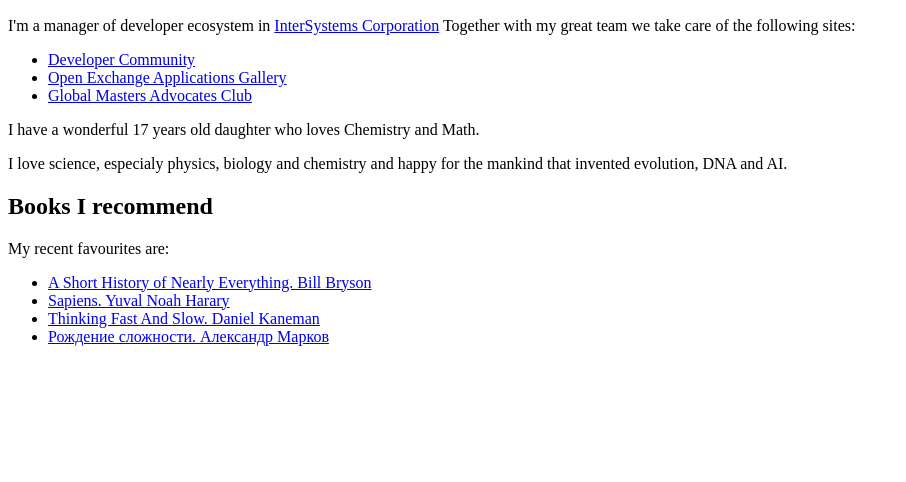
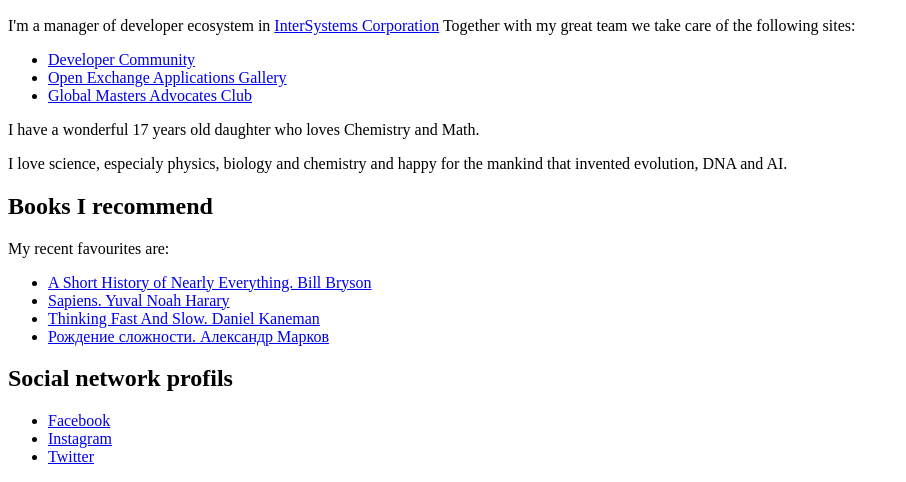
Before and after one commit to evshvarov/evsharov.github.io, a plain HTML site: page index.html in a window 1280 px wide. Shown: the part 434-916 px from the top of the page, without its empty margins (0-906 px from the left). Before the commit the page ends 800 px from the top, so only its background shows below. Drawn offline with Linux system fonts and the light colour scheme.

Commit message:
social networks added

```diff
--- a/index.html
+++ b/index.html
@@ -36,7 +36,7 @@
         </div>
         <div id="books">
             <h2>Books I recommend</h2>
-            My recent favourites are:
+            <p>My recent favourites are:</p>
             <ul>
                 <li><a href="https://www.amazon.com/Short-History-Nearly-Everything/dp/076790818X">A Short History of Nearly Everything. Bill Bryson</a></li>
                 <li><a href="https://www.amazon.com/Sapiens-Humankind-Yuval-Noah-Harari/dp/0062316095"> Sapiens. Yuval Noah Harary</a></li>
@@ -44,6 +44,18 @@
                 <li><a href="https://www.ozon.ru/product/2020-rozhdenie-slozhnosti-evolyutsionnaya-biologiya-segodnya-neozhidannye-otkrytiya-i-novye-145043390/?stat=YW5fMQ%3D%3D">Рождение сложности. Александр Марков</a></li>
         </div>
 
+        <div id="social">
+            <h2>Social network profils</h2>
+            <ul>
+                <li><a href="https://www.facebook.com/shvarov">Facebook</a></li>
+                <li><a href="https://instagram.com/shvarov">Instagram</a></li>
+                <li><a href="https://twitter.com/shvarov">Twitter</a></li>
+
+            </ul>
+
+
+        </div>
+
 
     </body>
 </html>
```
